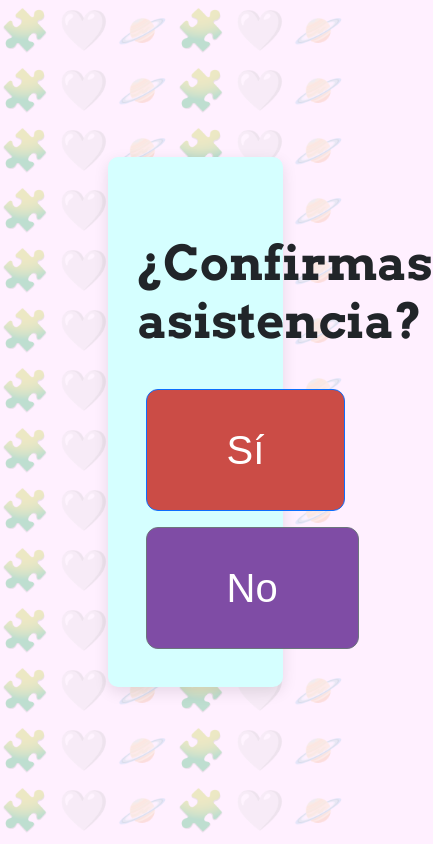
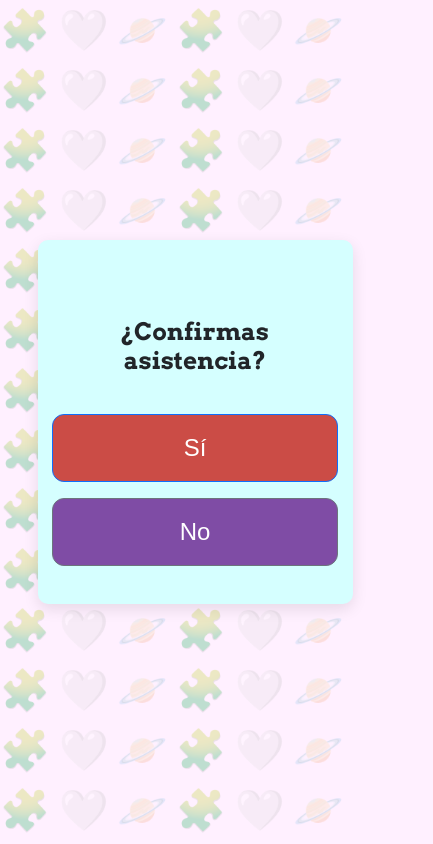
Before and after one commit to DiegoMoreno01/LosMijos, a plain HTML site: page index.html in a window 390 px wide. Shown: the top 844 px of the page, 433 px wide, since content can reach past the window. Drawn offline with nearby package versions, Linux system fonts and the light colour scheme; a web font is replaced by a local one.

Commit message:
Actualización de estilos CSS para móviles

```diff
--- a/Css/style.css
+++ b/Css/style.css
@@ -132,3 +132,31 @@ button:hover {
     pointer-events: none;
     z-index: 2;
 }
+
+/* Ajustes para pantallas móviles */
+@media only screen and (max-width: 600px) {
+    h1 {
+        font-size: 24px !important;
+    }
+
+    button {
+        font-size: 24px !important;
+        padding: 15px 40px !important;
+    }
+
+    .container {
+        width: 90%; /* Ajustar el tamaño de la caja al 90% del ancho de la pantalla */
+    }
+
+    /* Reducir márgenes y espacios para dispositivos móviles */
+    .buttons {
+        display: flex;
+        flex-direction: column;
+        align-items: center;
+    }
+
+    button {
+        margin: 10px 0 !important;
+        width: 80%; /* Ajustar el ancho de los botones al 80% */
+    }
+}
```
